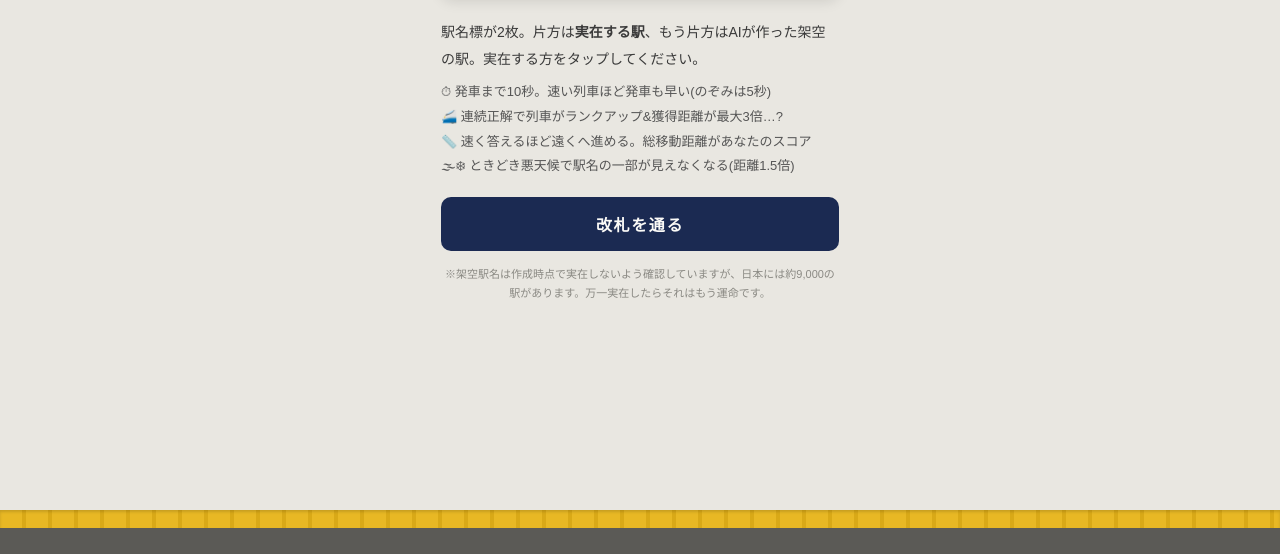
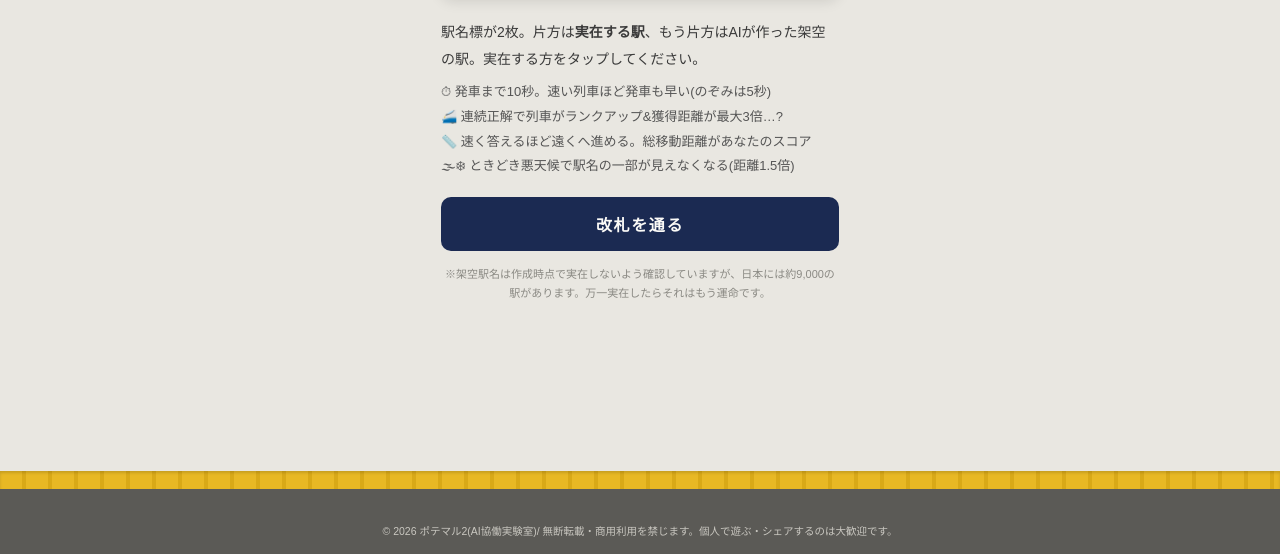
Before and after one commit to potemaru2/eki-quiz, a plain HTML site: page index.html in a window 1280 px wide. Shown: the part 246-800 px from the top of the page. Drawn offline with Linux system fonts and the light colour scheme.

Commit message:
Add files via upload

```diff
--- a/index.html
+++ b/index.html
@@ -70,6 +70,7 @@
 <div id="app"></div>
 <div class="tactile"></div>
 <div class="edge"></div>
+<div style="width:100%;background:#5B5A56;text-align:center;padding:8px 12px 14px;font-size:10.5px;color:#C9C7C0;line-height:1.6;">© 2026 ポテマル2(AI協働実験室)/ 無断転載・商用利用を禁じます。個人で遊ぶ・シェアするのは大歓迎です。</div>
 
 <script>
 "use strict";
```
